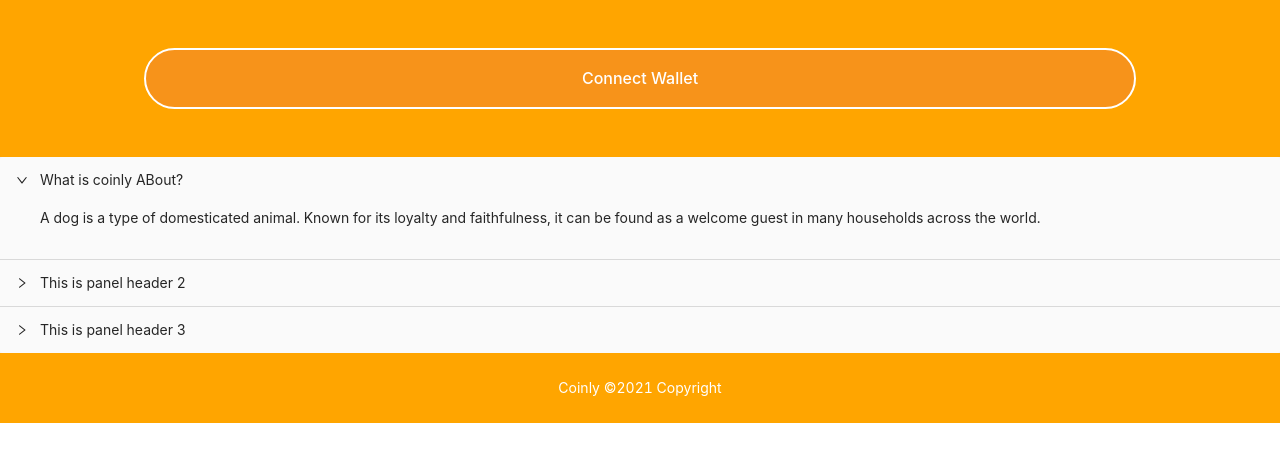
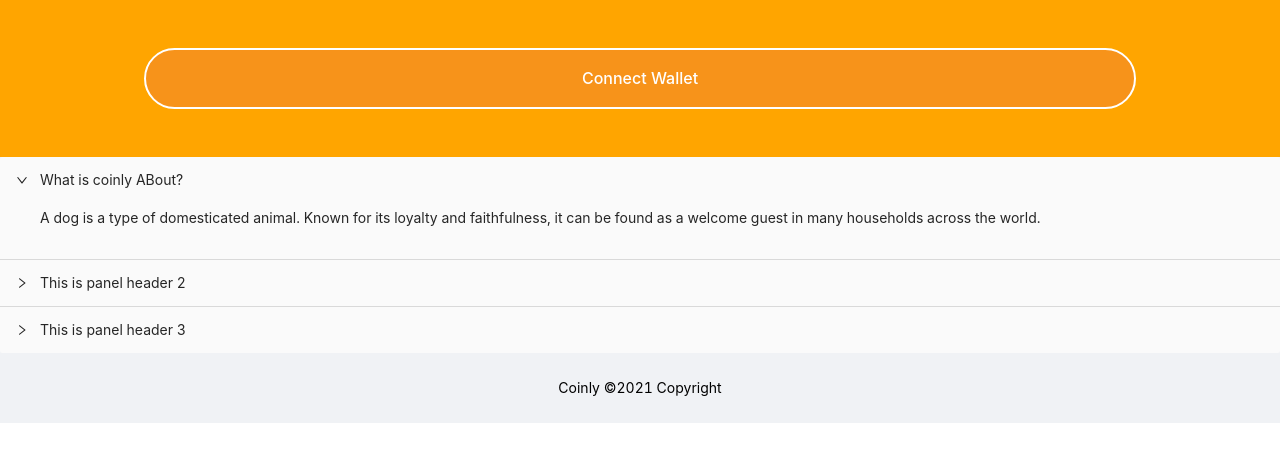
Before and after one commit to pnoken/coinly, a React (Create React App) app: page /faqs in a window 1280 px wide. Shown: the top 462 px of the page. Built offline with nearby package versions, Linux system fonts and the light colour scheme.

Commit message:
changed footer styling

```diff
--- a/src/components/Layout.jsx
+++ b/src/components/Layout.jsx
@@ -57,8 +57,7 @@ const LayoutComponent = (props) => {
       <Footer
         style={{
           textAlign: "center",
-          color: "white",
-          backgroundColor: "orange",
+          color: "black",
         }}
       >
         Coinly &copy;2021 Copyright
```
